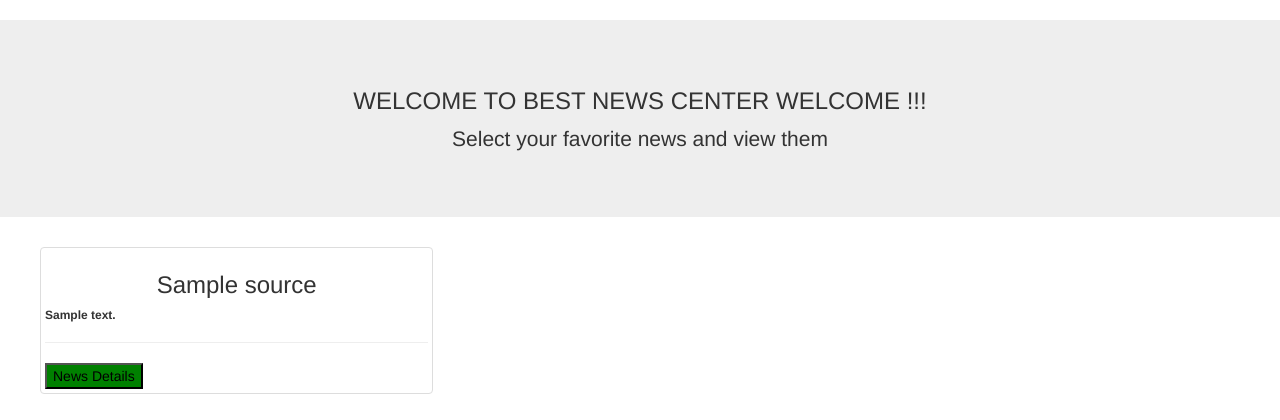
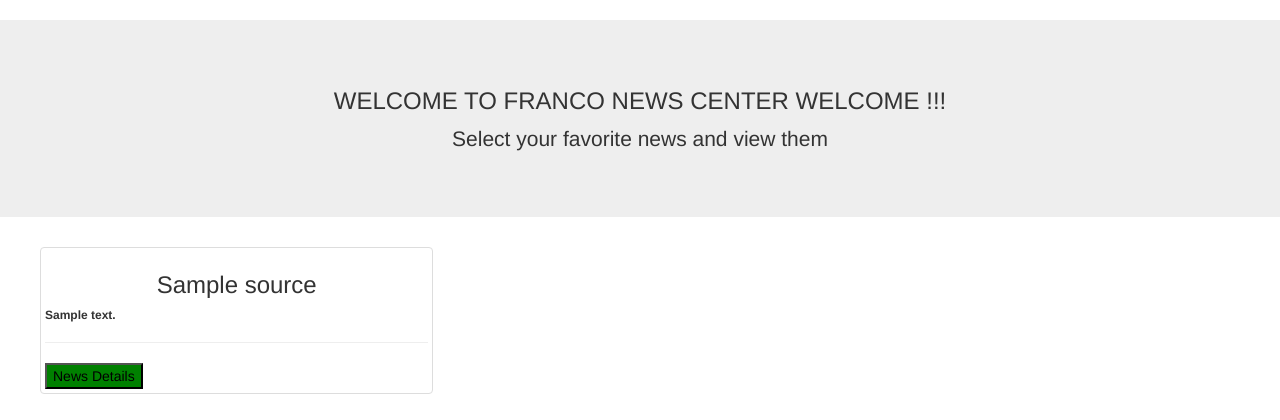
Before and after one commit to FrancisSakwa89/News-highlights, a Python web app: template app/templates/index.html in a window 1280 px wide. Shown: the part 52-472 px from the top of the page. Run offline with Jinja, Linux system fonts and the light colour scheme; the template is opened without the code that fills it: most values are stand-ins (such as "Sample title", 1, 10 or a date in 2020); some libraries are stand-ins or nearby versions.

Commit message:
added alink css/index.css to index.html file

```diff
--- a/app/templates/index.html
+++ b/app/templates/index.html
@@ -11,10 +11,19 @@
 {% extends 'base.html'%} {% import 'macros.html' as macro%}
 
 <body>
+
+  <!-- Styles block -->
+
+{% block styles%}
+{{ super() }}
+<link rel="stylesheet" href="{{url_for('static',filename='css/index.css')}}">
+{% endblock %}
+
+
     {% block content %}
 
     <div class="jumbotron" >
-        <h3 style="text-align:center;">WELCOME TO BEST NEWS CENTER WELCOME !!!</h3>
+        <h3 style="text-align:center;">WELCOME TO FRANCO NEWS CENTER WELCOME !!!</h3>
         <p style="text-align:center;">Select your favorite news and view them</p>
     </div>
     <ul>
--- a/app/templates/macros.html
+++ b/app/templates/macros.html
@@ -28,7 +28,7 @@
             <p>
                 <article>{{ article.description }}</article>
             </p>
-            <p><a href="{{article.url}}">View full article...</a></p>
+            <p><a href="{{article.url}}">View full news...</a></p>
             <hr>
             <div class="card-footer-default">
                 <b><small class="text-muted">Published at: {{ article.time}}</small></b>
--- a/config.py
+++ b/config.py
@@ -4,8 +4,8 @@ class Config:
     '''
     General config class
     '''
+    NEWS_API_SOURCES_URL ='https://newsapi.org/v2/sources?language=en&apiKey={}'
 
-    NEWS_API_SOURCES_URL ='https://newsapi.org/v2/sources?language=en&apiKey={}'
 
     HEADLINES_URL = 'https://newsapi.org/v2/top-headlines?sources={}&apiKey={}'
 
```
Also changed, not shown: requirements.txt (added, +13 -0 lines), app/static/css/index.css (added), 1 other file.
